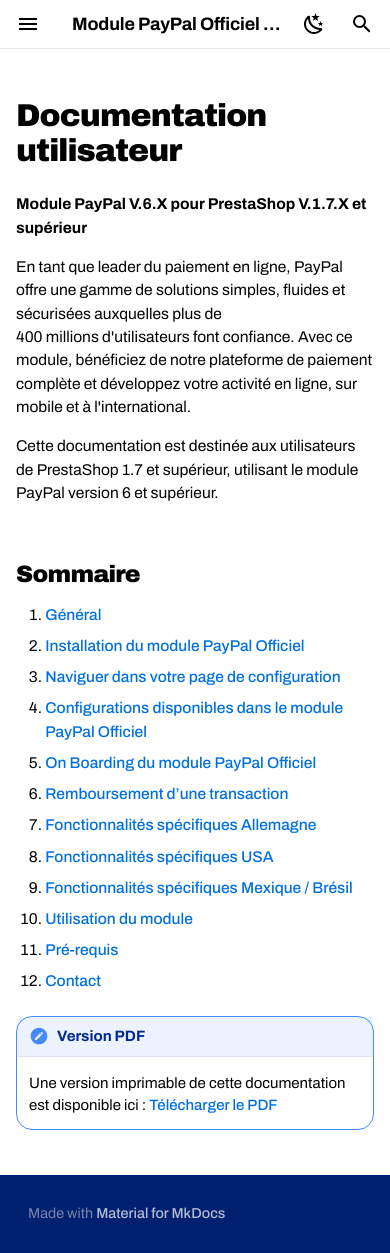
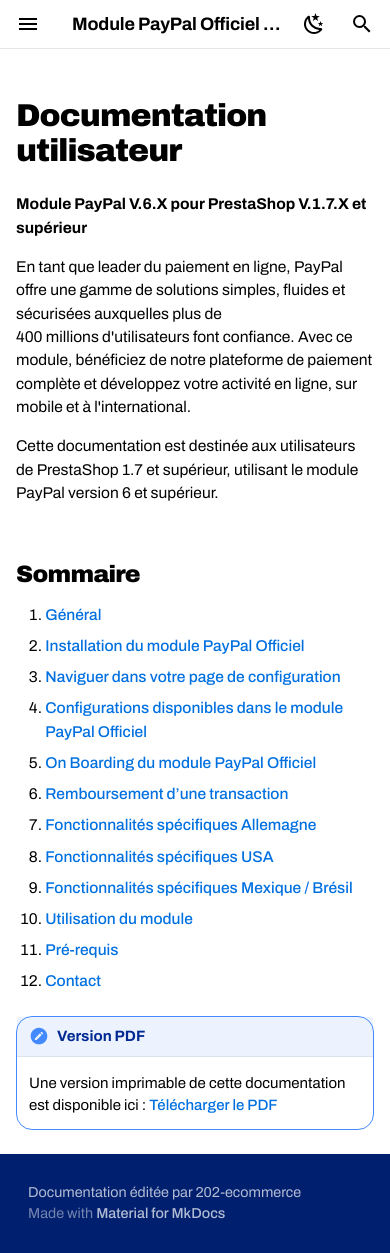
Before and after one commit to 202ecommerce/paypal-doc, an MkDocs documentation site: the page built from docs/index.md, in a window 390 px wide and 1253 px high. Built offline with MkDocs 1.6.1 and Material for MkDocs 9.7.7, drawn with Linux system fonts in a browser that asks for light colours; comment, search, counter and statistics services are not loaded.

Commit message:
chore: métadonnées du site et build strict en CI
CI
- `mkdocs build --strict` : un lien mort ou une page absente de nav: fait
  désormais échouer le job. Vérifié : code de sortie 1 sur lien cassé, 0 sinon.
- le lien vers le PDF pointait vers docs/pdf/, que MkDocs ne trouve jamais —
  le plugin écrit dans site/. Le build strict échouait donc y compris en CI,
  où le PDF est pourtant bien généré. Lien passé en URL absolue.

Métadonnées
- site_url : URL canoniques et sitemap corrects (ils pointaient nulle part)
- repo_url / repo_name : l'icône GitHub configurée dans theme.icon.repo ne
  s'affichait pas sans repo_url
- copyright

Pas d'action « modifier cette page » : les pages de docs/ sont régénérées
depuis le Google Doc, un tel bouton inviterait à des modifications écrasées.

Corrections induites par le bloc « dépôt »
- dans le tiroir mobile, Material le peint avec la couleur de texte de
  l'en-tête, noire ici, sur fond bleu profond : 1,7:1. Passé à 12,17:1.
- nom du dépôt sous le plancher de lisibilité, et marges internes nulles
- 404.html exclu du détecteur : MkDocs y met des chemins absolus à dessein

Co-Authored-By: Claude Opus 5 <noreply@anthropic.com>

```diff
--- a/docs/assets/css/paypal.css
+++ b/docs/assets/css/paypal.css
@@ -94,6 +94,16 @@
 [data-md-color-scheme="slate"] .md-tabs__item--active > .md-tabs__link {
   background-color: rgba(255, 255, 255, .14);
 }
+
+/* Bloc « dépôt ». Dans le tiroir mobile, Material le peint avec la couleur de
+   texte de l'en-tête — noire ici, sur fond bleu profond : 1,7:1, illisible. */
+.md-nav__source {
+  color: #FFFFFF;
+  padding: .55rem .8rem;
+}
+.md-nav__source .md-source__repository,
+.md-nav__source .md-source__facts { color: #FFFFFF; }
+.md-source { font-size: .72rem; }        /* plancher de lisibilité */
 
 /* ---------- Typographie ---------- */
 
--- a/docs/index.md
+++ b/docs/index.md
@@ -22,4 +22,4 @@ Cette documentation est destinée aux utilisateurs de PrestaShop 1.7 et supérie
 12. [Contact](contact.md)
 
 !!! note "Version PDF"
-    Une version imprimable de cette documentation est disponible ici : [Télécharger le PDF](pdf/documentation-paypal.pdf)
+    Une version imprimable de cette documentation est disponible ici : [Télécharger le PDF](https://202ecommerce.github.io/paypal-doc/pdf/documentation-paypal.pdf)
--- a/mkdocs.yml
+++ b/mkdocs.yml
@@ -1,5 +1,9 @@
 site_name: Module PayPal Officiel pour PrestaShop
 site_description: Documentation utilisateur du module PayPal V6 pour PrestaShop 1.7 et supérieur
+site_url: https://202ecommerce.github.io/paypal-doc/
+repo_url: https://github.com/202ecommerce/paypal-doc
+repo_name: 202ecommerce/paypal-doc
+copyright: Documentation éditée par 202-ecommerce
 docs_dir: docs
 site_dir: site
 
```
Also changed, not shown: 3 other files.
